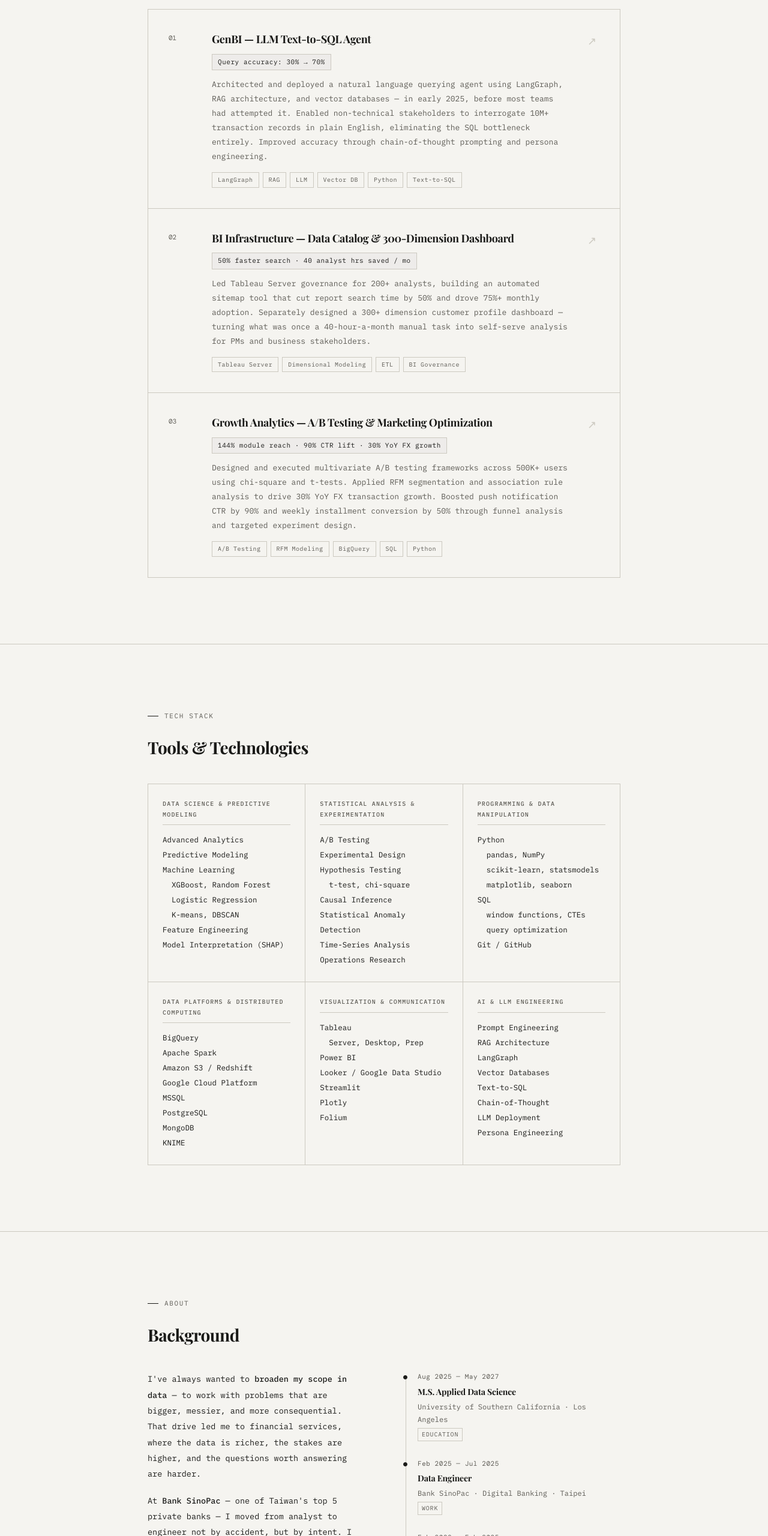
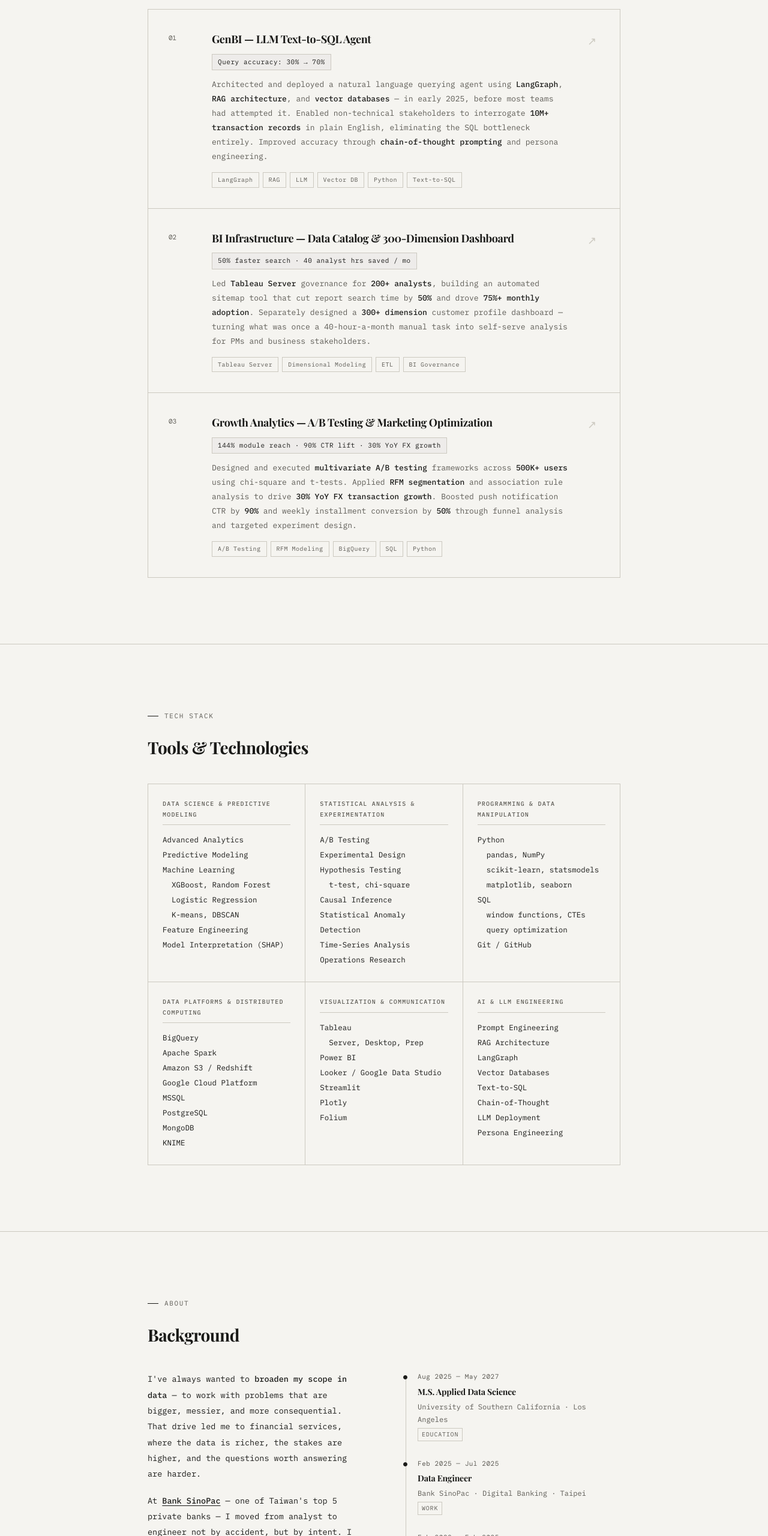
Before and after one commit to Randolphyu/Randolphyu.github.io, a plain HTML site: page index.html in a window 1280 px wide. Shown: the part 880-3440 px from the top of the page at 60% size. Drawn offline with nearby package versions, Linux system fonts and the light colour scheme; a web font is replaced by a local one.

Commit message:
Update index.html

```diff
--- a/index.html
+++ b/index.html
@@ -174,6 +174,7 @@
       padding: 3px 9px; margin-bottom: 12px; background: var(--surface);
     }
     .project-desc { font-size: 13px; color: var(--muted); line-height: 1.85; margin-bottom: 14px; }
+    .project-desc strong { color: var(--text); font-weight: 500; }
     .tags { display: flex; gap: 6px; flex-wrap: wrap; }
     .tag {
       font-size: 10px; padding: 3px 9px;
@@ -191,6 +192,8 @@
     .about-text { color: var(--text); font-size: 13.5px; line-height: 1.95; }
     .about-text p + p { margin-top: 18px; }
     .about-text strong { font-weight: 500; }
+    .about-text a { color: var(--text); text-underline-offset: 3px; transition: opacity 0.2s; }
+    .about-text a:hover { opacity: 0.6; }
 
     /* Timeline */
     .timeline { position: relative; padding-left: 20px; }
@@ -307,7 +310,7 @@
             <div class="project-title">GenBI — LLM Text-to-SQL Agent</div>
             <div class="project-impact">Query accuracy: 30% → 70%</div>
             <div class="project-desc">
-              Architected and deployed a natural language querying agent using LangGraph, RAG architecture, and vector databases — in early 2025, before most teams had attempted it. Enabled non-technical stakeholders to interrogate 10M+ transaction records in plain English, eliminating the SQL bottleneck entirely. Improved accuracy through chain-of-thought prompting and persona engineering.
+              Architected and deployed a natural language querying agent using <strong>LangGraph</strong>, <strong>RAG architecture</strong>, and <strong>vector databases</strong> — in early 2025, before most teams had attempted it. Enabled non-technical stakeholders to interrogate <strong>10M+ transaction records</strong> in plain English, eliminating the SQL bottleneck entirely. Improved accuracy through <strong>chain-of-thought prompting</strong> and persona engineering.
             </div>
             <div class="tags">
               <span class="tag">LangGraph</span><span class="tag">RAG</span><span class="tag">LLM</span><span class="tag">Vector DB</span><span class="tag">Python</span><span class="tag">Text-to-SQL</span>
@@ -322,7 +325,7 @@
             <div class="project-title">BI Infrastructure — Data Catalog &amp; 300-Dimension Dashboard</div>
             <div class="project-impact">50% faster search · 40 analyst hrs saved / mo</div>
             <div class="project-desc">
-              Led Tableau Server governance for 200+ analysts, building an automated sitemap tool that cut report search time by 50% and drove 75%+ monthly adoption. Separately designed a 300+ dimension customer profile dashboard — turning what was once a 40-hour-a-month manual task into self-serve analysis for PMs and business stakeholders.
+              Led <strong>Tableau Server</strong> governance for <strong>200+ analysts</strong>, building an automated sitemap tool that cut report search time by <strong>50%</strong> and drove <strong>75%+ monthly adoption</strong>. Separately designed a <strong>300+ dimension</strong> customer profile dashboard — turning what was once a 40-hour-a-month manual task into self-serve analysis for PMs and business stakeholders.
             </div>
             <div class="tags">
               <span class="tag">Tableau Server</span><span class="tag">Dimensional Modeling</span><span class="tag">ETL</span><span class="tag">BI Governance</span>
@@ -337,7 +340,7 @@
             <div class="project-title">Growth Analytics — A/B Testing &amp; Marketing Optimization</div>
             <div class="project-impact">144% module reach · 90% CTR lift · 30% YoY FX growth</div>
             <div class="project-desc">
-              Designed and executed multivariate A/B testing frameworks across 500K+ users using chi-square and t-tests. Applied RFM segmentation and association rule analysis to drive 30% YoY FX transaction growth. Boosted push notification CTR by 90% and weekly installment conversion by 50% through funnel analysis and targeted experiment design.
+              Designed and executed <strong>multivariate A/B testing</strong> frameworks across <strong>500K+ users</strong> using chi-square and t-tests. Applied <strong>RFM segmentation</strong> and association rule analysis to drive <strong>30% YoY FX transaction growth</strong>. Boosted push notification CTR by <strong>90%</strong> and weekly installment conversion by <strong>50%</strong> through funnel analysis and targeted experiment design.
             </div>
             <div class="tags">
               <span class="tag">A/B Testing</span><span class="tag">RFM Modeling</span><span class="tag">BigQuery</span><span class="tag">SQL</span><span class="tag">Python</span>
@@ -392,8 +395,8 @@
       <div class="about-grid">
         <div class="about-text">
           <p>I've always wanted to <strong>broaden my scope in data</strong> — to work with problems that are bigger, messier, and more consequential. That drive led me to financial services, where the data is richer, the stakes are higher, and the questions worth answering are harder.</p>
-          <p>At <strong>Bank SinoPac</strong> — one of Taiwan's top 5 private banks — I moved from analyst to engineer not by accident, but by intent. I saw that AI could fundamentally change how teams interact with data, and in early 2025 I built the company's first internal Text-to-SQL agent from scratch. That felt like the right direction to keep pulling.</p>
-          <p>Before banking, I spent over a year at <strong>Gamania Digital Entertainment</strong> — Taiwan's largest online gaming company — developing a foundation in behavioral analytics, A/B experimentation, and large-scale SQL across millions of active users.</p>
+          <p>At <strong><a href="https://bank.sinopac.com/sinopacBT/en/index.html" target="_blank" rel="noopener">Bank SinoPac</a></strong> — one of Taiwan's top 5 private banks — I moved from analyst to engineer not by accident, but by intent. I saw that AI could fundamentally change how teams interact with data, and in early 2025 I built the company's first internal Text-to-SQL agent from scratch. That felt like the right direction to keep pulling.</p>
+          <p>Before banking, I spent over a year at <strong><a href="https://www.gamania.com/en" target="_blank" rel="noopener">Gamania Digital Entertainment</a></strong> — Taiwan's largest online gaming company — developing a foundation in behavioral analytics, A/B experimentation, and large-scale SQL across millions of active users.</p>
           <p>Now I'm at <strong>USC</strong>, deepening the theory behind the practice.</p>
         </div>
         <div>
```
